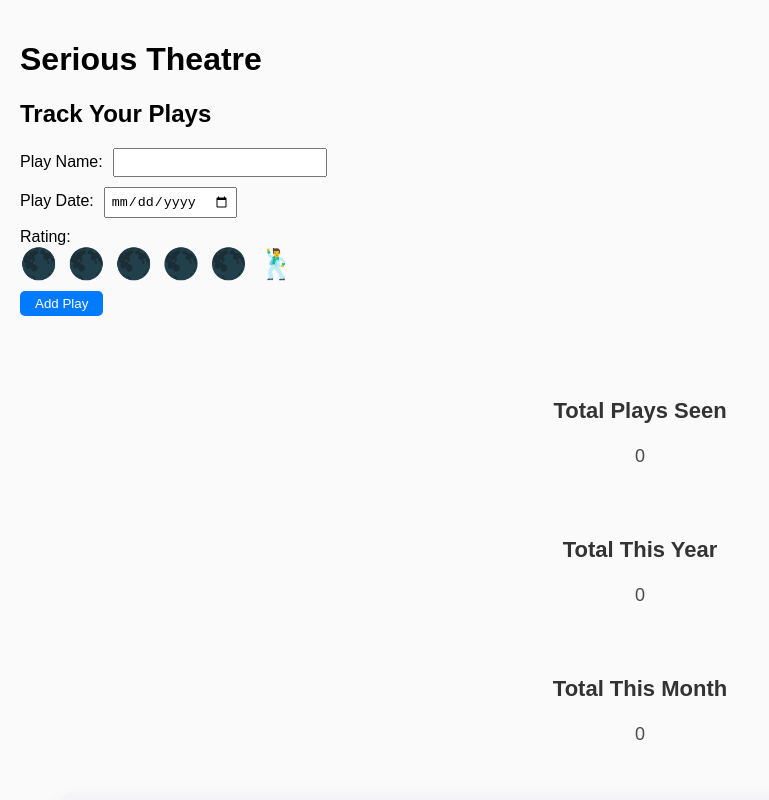
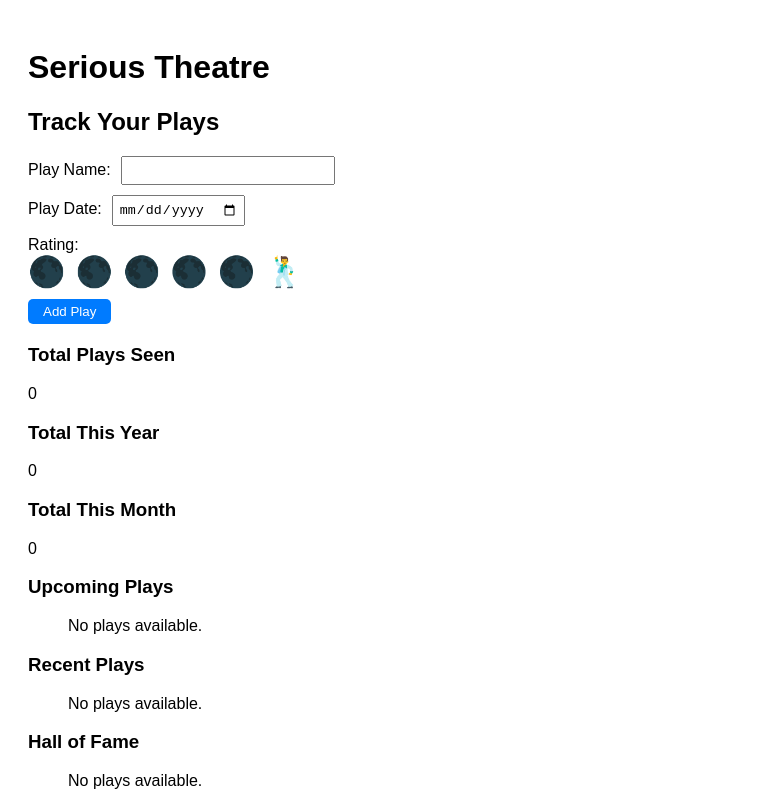
Before and after one commit to tescoboy/serious-theatre, a React (Create React App) app: page / in a window 1280 px wide. Shown: the top 800 px of the page, without its empty margins (0-769 px from the left). Built offline with nearby package versions, Linux system fonts and the light colour scheme; the HTML template or start-up script is replaced by a standard one.

Commit message:
Update index.css

```diff
--- a/src/index.css
+++ b/src/index.css
@@ -1,73 +1,4 @@
-/* General Styles */
-body {
-  font-family: 'Roboto', sans-serif;
-  background-color: #fafafa; /* Light background for the entire dashboard */
-  margin: 0;
-  padding: 0;
-}
-
-/* Tile Styles */
-.tile {
-  background-color: #f4f4f9; /* Soft light gray background */
-  padding: 20px;
-  border-radius: 12px;
-  box-shadow: 0px 10px 20px rgba(0, 0, 0, 0.1);
-  margin-bottom: 20px; /* Space between tiles */
-}
-
-.tile h3 {
-  font-size: 20px;
-  color: #333;
-  font-weight: 600;
-}
-
-.tile ul {
-  list-style: none;
-  padding: 0;
-}
-
-.tile li {
-  margin-bottom: 15px;
-  display: flex;
-  justify-content: space-between;
-  align-items: center;
-  font-size: 16px;
-  color: #555;
-}
-
-.tile p {
-  color: #777;
-}
-
-/* Button Styles */
-.button {
-  padding: 8px 16px;
-  border-radius: 8px;
-  cursor: pointer;
-  font-size: 14px;
-  border: none;
-}
-
-.button--edit {
-  background-color: #4a90e2; /* Modern blue color */
-  color: white;
-}
-
-.button--delete {
-  background-color: #e94e77; /* Soft red color */
-  color: white;
-}
-
-.button--close {
-  background-color: #e94e77; /* Soft red color */
-  color: white;
-  padding: 8px 16px;
-  border-radius: 8px;
-  cursor: pointer;
-  font-size: 14px;
-}
-
-/* Overlay Styles */
+/* Overlay and Inputs */
 .overlay {
   position: fixed;
   top: 0;
@@ -81,43 +12,56 @@ body {
 }
 
 .overlay__content {
-  background-color: white;
-  padding: 20px;
-  border-radius: 12px;
-  box-shadow: 0px 10px 20px rgba(0, 0, 0, 0.1);
+  background-color: #fff;
+  padding: 30px;
+  border-radius: 10px;
   width: 400px;
+  box-shadow: 0px 4px 8px rgba(0, 0, 0, 0.2);
 }
 
 .overlay__content h3 {
-  font-size: 22px;
+  font-size: 24px;
+  margin-bottom: 20px;
   color: #333;
-  font-weight: 600;
-}
-
-.overlay__content p {
-  font-size: 16px;
-  color: #555;
-}
-
-/* Layout Styles */
-.dashboard {
-  display: flex;
-  flex-direction: column; /* Stacking tiles vertically */
-  gap: 30px; /* Add space between tiles */
-  padding: 40px;
-}
-
-.dashboard__summary {
   text-align: center;
 }
 
-.dashboard__summary h3 {
-  font-size: 22px;
-  color: #333;
-  font-weight: 600;
+.input {
+  width: 100%;
+  padding: 10px;
+  margin-bottom: 15px;
+  border-radius: 8px;
+  border: 1px solid #ccc;
+  font-size: 16px;
 }
 
-.dashboard__summary p {
-  font-size: 18px;
-  color: #4a4a4a;
+.button {
+  padding: 10px 20px;
+  border-radius: 8px;
+  cursor: pointer;
+  font-size: 16px;
+  border: none;
 }
+
+.button--save {
+  background-color: #4CAF50;
+  color: white;
+  margin-right: 10px;
+}
+
+.button--delete {
+  background-color: #E94E77;
+  color: white;
+}
+
+.button--close {
+  background-color: #ccc;
+  color: white;
+  margin-top: 10px;
+  width: 100%;
+}
+
+.button-group {
+  display: flex;
+  justify-content: space-between;
+}
```
